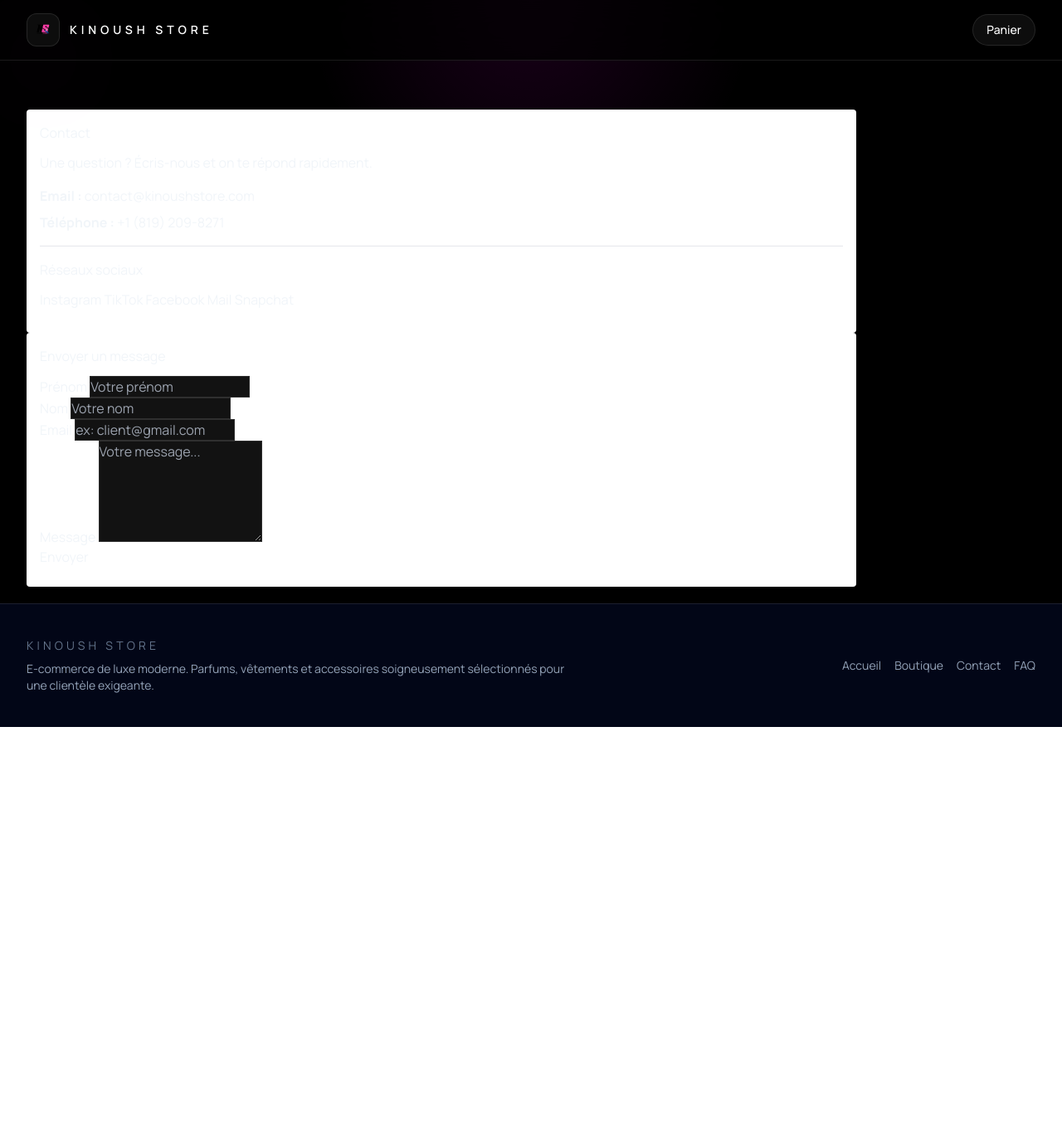
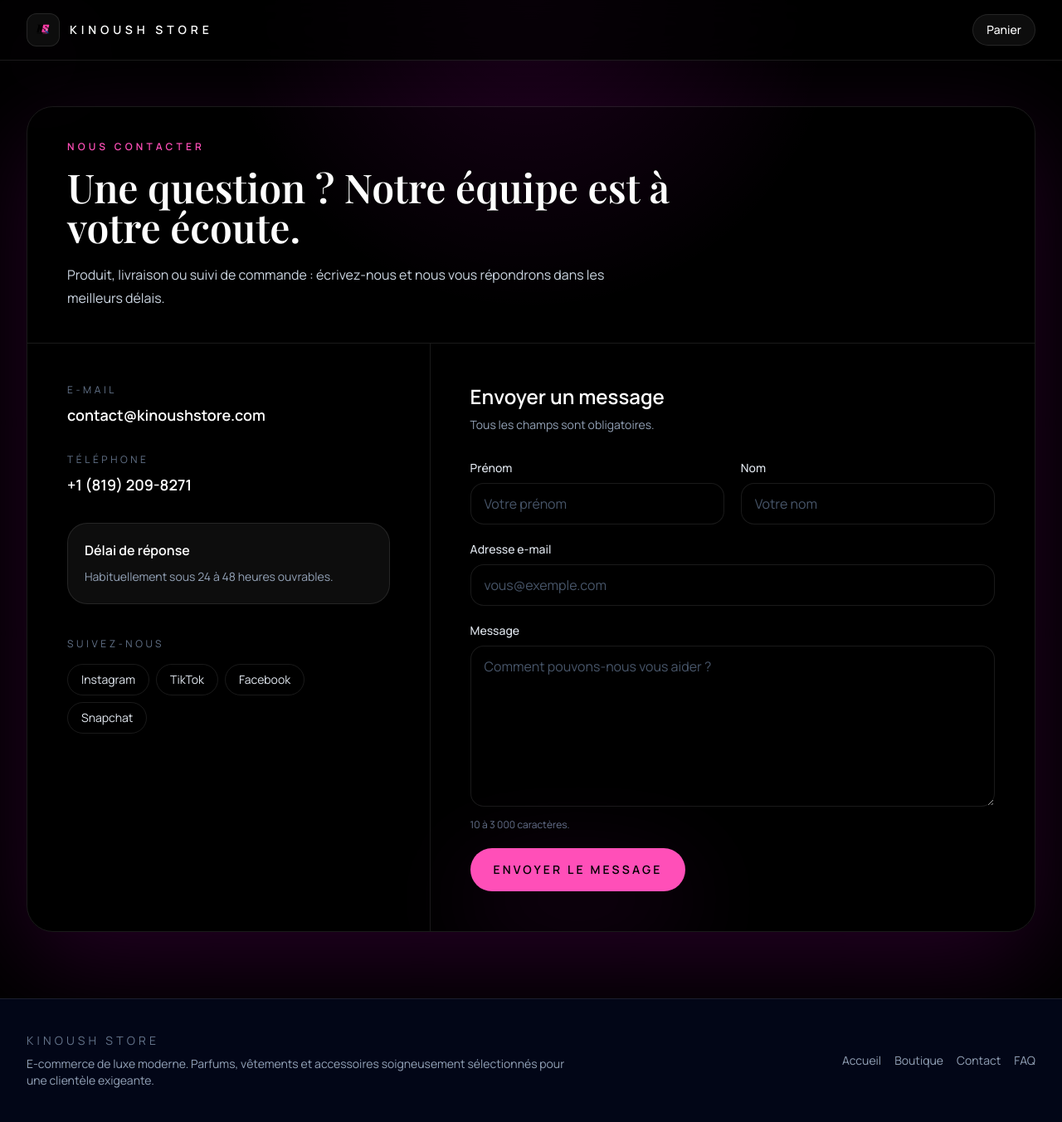
Before and after one commit to Konzopro7/kinoushstore, a Django app: page /contact/ in a window 1280 px wide. Shown: the whole page at 83% size. Before the commit the page ends 876 px from the top, so only its background shows below. Run offline with Django 5.2, Linux system fonts and the light colour scheme; data comes from the database, SQL or seed files in the repository; parts of the project's set-up code (start-up, migrations or seed data) failed here and were passed over.

Commit message:
modernize and secure contact page

```diff
--- a/shop/templates/shop/contact.html
+++ b/shop/templates/shop/contact.html
@@ -1,611 +1,78 @@
 {% extends "core/base.html" %}
-
-
-
-
-
-
-
-{% load static %}
-
-
-
-
-
-
-
 {% block title %}Contact - Kinoush Store{% endblock %}
-{% block meta_description %}Besoin d'aide ? Contactez Kinoush Store pour vos questions sur la boutique, les produits et les commandes.{% endblock %}
+{% block meta_description %}Une question sur un produit ou une commande ? Contactez l’équipe Kinoush Store. Nous vous répondons rapidement.{% endblock %}
 {% block og_title %}Contact - Kinoush Store{% endblock %}
 {% block twitter_title %}Contact - Kinoush Store{% endblock %}
-{% block og_description %}Besoin d'aide ? Contactez Kinoush Store pour vos questions sur la boutique, les produits et les commandes.{% endblock %}
-{% block twitter_description %}Besoin d'aide ? Contactez Kinoush Store pour vos questions sur la boutique, les produits et les commandes.{% endblock %}
-
-
-
-
-
-
-
-
-
-
-
-
-
-
+{% block og_description %}Une question sur un produit ou une commande ? Contactez l’équipe Kinoush Store. Nous vous répondons rapidement.{% endblock %}
+{% block twitter_description %}Une question sur un produit ou une commande ? Contactez l’équipe Kinoush Store. Nous vous répondons rapidement.{% endblock %}
 
 {% block content %}
+<section class="pb-20 pt-4">
+  <div class="overflow-hidden rounded-[2rem] border border-white/10 bg-[radial-gradient(circle_at_top_left,_rgba(255,79,184,0.14),_transparent_38%),_rgba(15,12,17,0.92)] shadow-glow">
+    <div class="border-b border-white/10 px-6 py-10 sm:px-10 lg:px-12">
+      <p class="text-xs font-semibold uppercase tracking-[0.35em] text-accent">Nous contacter</p>
+      <h1 class="mt-4 max-w-3xl font-display text-4xl font-semibold leading-tight text-white sm:text-5xl">Une question ? Notre équipe est à votre écoute.</h1>
+      <p class="mt-5 max-w-2xl text-base leading-7 text-slate-300">Produit, livraison ou suivi de commande : écrivez-nous et nous vous répondrons dans les meilleurs délais.</p>
+    </div>
 
-
-
-
-
-
-
-<section class="py-5 bg-light">
-
-
-
-
-
-
-
-  <div class="container" style="max-width: 1000px;">
-
-
-
-
-
-
-
-    <div class="row g-4 align-items-stretch">
-
-
-
-
-
-
-
-      <div class="col-lg-6">
-
-
-
-
-
-
-
-        <div class="p-4 bg-white rounded shadow-sm h-100">
-
-
-
-
-
-
-
-          <h1 class="h4 mb-3">Contact</h1>
-
-
-
-
-
-
-
-          <p class="text-muted">Une question ? Écris-nous et on te répond rapidement.</p>
-
-
-
-
-
-
-
-
-
-
-
-
-
-
-
-          <div class="mt-4">
-
-
-
-
-
-
-
-            <div class="d-flex align-items-center gap-2 mb-2">
-
-
-
-
-
-
-
-              <strong>Email :</strong>
-
-
-
-
-
-
-
-              <a href="mailto:{{ client_email }}">{{ client_email }}</a>
-
-
-
-
-
-            </div>
-
-
-
-
-
-
-
-            <div class="d-flex align-items-center gap-2 mb-2">
-
-
-
-
-
-
-
-              <strong>Téléphone :</strong>
-
-
-
-
-
-
-
-              <a href="tel:+18192098271">+1 (819) 209-8271</a>
-
-
-
-
-
-
-
-            </div>
-
-
-
-
-
-
-
+    <div class="grid lg:grid-cols-[0.8fr_1.2fr]">
+      <aside class="border-b border-white/10 p-6 sm:p-10 lg:border-b-0 lg:border-r lg:p-12" aria-label="Coordonnées">
+        <div class="space-y-8">
+          <div>
+            <p class="text-xs uppercase tracking-[0.3em] text-slate-500">E-mail</p>
+            <a href="mailto:{{ client_email }}" class="mt-2 block break-all text-lg font-semibold text-white transition hover:text-accent">{{ client_email }}</a>
           </div>
-
-
-
-
-
-
-
-
-
-
-
-
-
-
-
-          <hr class="my-4">
-
-
-
-
-
-
-
-
-
-
-
-
-
-
-
-          <h6 class="mb-3">Réseaux sociaux</h6>
-
-
-
-
-
-
-
-          <div class="d-flex flex-wrap gap-3">
-
-
-
-
-
-
-
-            <a class="btn btn-outline-dark btn-sm" href="https://www.instagram.com/beckkassethiam?igsh=ZTNna2hkZ3piYWJn&utm_source=qr" target="_blank">Instagram</a>
-
-
-
-
-
-
-
-            <a class="btn btn-outline-dark btn-sm" href="https://www.tiktok.com/@niki4five?_r=1&_t=ZS-91UHhMrZpVC" target="_blank">TikTok</a>
-
-
-
-
-
-
-
-            <a class="btn btn-outline-dark btn-sm" href="https://www.facebook.com/share/19CaR8VwqN/?mibextid=wwXIfr" target="_blank">Facebook</a>
-
-
-
-
-
-
-
-            <a class="btn btn-outline-dark btn-sm" href="mailto:{{ client_email }}">Mail</a>
-
-
-
-
-
-            <a class="btn btn-outline-dark btn-sm" href="https://snapchat.com/t/0WbpiaLX" target="_blank">Snapchat</a>
-
-
-
-
-
-
-
+          <div>
+            <p class="text-xs uppercase tracking-[0.3em] text-slate-500">Téléphone</p>
+            <a href="tel:{{ client_phone|cut:' '|cut:'('|cut:')'|cut:'-' }}" class="mt-2 block text-lg font-semibold text-white transition hover:text-accent">{{ client_phone }}</a>
           </div>
-
-
-
-
-
-
-
-
-
-
-
-
-
-
-
-          <p class="small text-muted mt-3 mb-0">
-
-
-
-
-
-
-
-          </p>
-
-
-
-
-
-
-
+          <div class="rounded-3xl border border-white/10 bg-white/5 p-5">
+            <p class="font-semibold text-white">Délai de réponse</p>
+            <p class="mt-2 text-sm leading-6 text-slate-400">Habituellement sous 24 à 48 heures ouvrables.</p>
+          </div>
         </div>
 
+        <div class="mt-10">
+          <p class="text-xs uppercase tracking-[0.3em] text-slate-500">Suivez-nous</p>
+          <div class="mt-4 flex flex-wrap gap-2">
+            <a href="https://www.instagram.com/beckkassethiam" target="_blank" rel="noopener noreferrer" class="rounded-full border border-white/10 px-4 py-2 text-sm text-slate-200 transition hover:border-accent hover:text-accent">Instagram</a>
+            <a href="https://www.tiktok.com/@niki4five" target="_blank" rel="noopener noreferrer" class="rounded-full border border-white/10 px-4 py-2 text-sm text-slate-200 transition hover:border-accent hover:text-accent">TikTok</a>
+            <a href="https://www.facebook.com/share/19CaR8VwqN/" target="_blank" rel="noopener noreferrer" class="rounded-full border border-white/10 px-4 py-2 text-sm text-slate-200 transition hover:border-accent hover:text-accent">Facebook</a>
+            <a href="https://snapchat.com/t/0WbpiaLX" target="_blank" rel="noopener noreferrer" class="rounded-full border border-white/10 px-4 py-2 text-sm text-slate-200 transition hover:border-accent hover:text-accent">Snapchat</a>
+          </div>
+        </div>
+      </aside>
 
+      <div class="p-6 sm:p-10 lg:p-12">
+        <h2 class="text-2xl font-semibold text-white">Envoyer un message</h2>
+        <p class="mt-2 text-sm text-slate-400">Tous les champs sont obligatoires.</p>
 
-
-
-
-
+        <form method="post" action="{% url 'shop:contact' %}" class="mt-8 space-y-5">
+          {% csrf_token %}
+          <div class="hidden" aria-hidden="true"><label for="website">Site web</label><input id="website" name="website" type="text" tabindex="-1" autocomplete="off"></div>
+          <div class="grid gap-5 sm:grid-cols-2">
+            <div>
+              <label for="first_name" class="mb-2 block text-sm font-medium text-slate-200">Prénom</label>
+              <input id="first_name" name="first_name" type="text" value="{{ form_data.first_name|default:'' }}" maxlength="100" autocomplete="given-name" required class="w-full rounded-2xl border-white/10 bg-black/40 px-4 py-3 text-white placeholder:text-slate-600 focus:border-accent" placeholder="Votre prénom">
+            </div>
+            <div>
+              <label for="last_name" class="mb-2 block text-sm font-medium text-slate-200">Nom</label>
+              <input id="last_name" name="last_name" type="text" value="{{ form_data.last_name|default:'' }}" maxlength="100" autocomplete="family-name" required class="w-full rounded-2xl border-white/10 bg-black/40 px-4 py-3 text-white placeholder:text-slate-600 focus:border-accent" placeholder="Votre nom">
+            </div>
+          </div>
+          <div>
+            <label for="email" class="mb-2 block text-sm font-medium text-slate-200">Adresse e-mail</label>
+            <input id="email" name="email" type="email" value="{{ form_data.email|default:'' }}" maxlength="254" autocomplete="email" inputmode="email" required class="w-full rounded-2xl border-white/10 bg-black/40 px-4 py-3 text-white placeholder:text-slate-600 focus:border-accent" placeholder="vous@exemple.com">
+          </div>
+          <div>
+            <label for="message" class="mb-2 block text-sm font-medium text-slate-200">Message</label>
+            <textarea id="message" name="message" rows="7" minlength="10" maxlength="3000" required class="w-full resize-y rounded-2xl border-white/10 bg-black/40 px-4 py-3 text-white placeholder:text-slate-600 focus:border-accent" placeholder="Comment pouvons-nous vous aider ?">{{ form_data.message|default:'' }}</textarea>
+            <p class="mt-2 text-xs text-slate-500">10 à 3 000 caractères.</p>
+          </div>
+          <button type="submit" class="inline-flex w-full items-center justify-center rounded-full bg-accent px-7 py-4 text-sm font-semibold uppercase tracking-[0.22em] text-black shadow-glow transition hover:bg-accentDark hover:text-white sm:w-auto">Envoyer le message</button>
+        </form>
       </div>
-
-
-
-
-
-
-
-
-
-
-
-
-
-
-
-      <div class="col-lg-6">
-
-
-
-
-
-
-
-        <div class="p-4 bg-white rounded shadow-sm h-100">
-
-
-
-
-
-
-
-          <h2 class="h5 mb-3">Envoyer un message</h2>
-
-
-
-
-
-
-
-          <form method="post" action="{% url 'shop:contact' %}">
-            {% csrf_token %}
-
-
-
-
-
-
-
-            <div class="row g-3">
-
-
-
-
-
-
-
-              <div class="col-md-6">
-
-
-
-
-
-
-
-                <label class="form-label">Prénom</label>
-
-
-
-
-
-
-
-                <input class="form-control" type="text" name="first_name" placeholder="Votre prénom" required>
-
-
-
-
-
-
-
-              </div>
-
-
-
-
-
-
-
-              <div class="col-md-6">
-
-
-
-
-
-
-
-                <label class="form-label">Nom</label>
-
-
-
-
-
-
-
-                <input class="form-control" type="text" name="last_name" placeholder="Votre nom" required>
-
-
-
-
-
-
-
-              </div>
-
-
-
-
-
-
-
-              <div class="col-12">
-
-
-
-
-
-
-
-                <label class="form-label">Email</label>
-
-
-
-
-
-
-
-                <input class="form-control" type="email" name="email" placeholder="ex: client@gmail.com" required>
-
-
-
-
-
-
-
-              </div>
-
-
-
-
-
-
-
-              <div class="col-12">
-
-
-
-
-
-
-
-                <label class="form-label">Message</label>
-
-
-
-
-
-
-
-                <textarea class="form-control" rows="5" name="message" placeholder="Votre message..." required></textarea>
-
-
-
-
-
-
-
-              </div>
-
-
-
-
-
-
-
-              <div class="col-12">
-
-
-
-
-
-
-
-                <button class="btn btn-dark w-100" type="submit">
-
-
-
-
-
-
-
-                  Envoyer
-
-
-
-
-
-
-
-                </button>
-
-
-
-
-
-
-
-                <p class="small text-muted mt-2 mb-0">
-
-
-
-
-
-
-
-                </p>
-
-
-
-
-
-
-
-              </div>
-
-
-
-
-
-
-
-            </div>
-
-
-
-
-
-
-
-          </form>
-
-
-
-
-
-
-
-        </div>
-
-
-
-
-
-
-
-      </div>
-
-
-
-
-
-
-
-
-
-
-
-
-
-
-
     </div>
-
-
-
-
-
-
-
   </div>
-
-
-
-
-
-
-
 </section>
-
-
-
-
-
-
-
 {% endblock %}
--- a/shop/views.py
+++ b/shop/views.py
@@ -3170,16 +3170,39 @@ def contact(request):
         or "contact@kinoushstore.com"
     )
     client_phone = "+1 (819) 209-8271"
+    form_data = {}
 
     if request.method == "POST":
         first_name = request.POST.get("first_name", "").strip()
         last_name = request.POST.get("last_name", "").strip()
         email = request.POST.get("email", "").strip()
         message = request.POST.get("message", "").strip()
-
+        form_data = {
+            "first_name": first_name,
+            "last_name": last_name,
+            "email": email,
+            "message": message,
+        }
+
+        if request.POST.get("website", "").strip():
+            return redirect("shop:contact")
         if not all([first_name, last_name, email, message]):
             messages.error(request, "Veuillez remplir tous les champs.")
+        elif len(first_name) > 100 or len(last_name) > 100 or len(message) > 3000:
+            messages.error(request, "Un ou plusieurs champs dépassent la longueur autorisée.")
+        elif len(message) < 10:
+            messages.error(request, "Votre message doit contenir au moins 10 caractères.")
         else:
+            try:
+                validate_email(email)
+            except ValidationError:
+                messages.error(request, "Veuillez saisir une adresse e-mail valide.")
+                return render(request, "shop/contact.html", {
+                    "client_email": client_email,
+                    "client_phone": client_phone,
+                    "form_data": form_data,
+                })
+
             subject = f"Nouveau message - {first_name} {last_name}"
             body = (
                 f"Nom: {first_name} {last_name}\n"
@@ -3188,20 +3211,15 @@ def contact(request):
             )
             try:
                 from_email = settings.EMAIL_HOST_USER or settings.DEFAULT_FROM_EMAIL or client_email
-                try:
-                    validate_email(email)
-                    reply_to = [email]
-                except ValidationError:
-                    reply_to = []
                 msg = EmailMessage(
                     subject=subject,
                     body=body,
                     from_email=from_email,
                     to=[client_email],
-                    reply_to=reply_to,
+                    reply_to=[email],
                 )
                 msg.send(fail_silently=False)
-                messages.success(request, "Merci ! Votre message a ete envoye.")
+                messages.success(request, "Merci ! Votre message a été envoyé.")
                 return redirect("shop:contact")
             except Exception:
                 logger.exception(
@@ -3212,10 +3230,11 @@ def contact(request):
                 )
                 messages.error(
                     request,
-                    "Impossible d'envoyer le message pour le moment. Reessayez plus tard.",
+                    "Impossible d'envoyer le message pour le moment. Réessayez plus tard.",
                 )
 
     return render(request, "shop/contact.html", {
         "client_email": client_email,
         "client_phone": client_phone,
+        "form_data": form_data,
     })
```
Also changed, not shown: shop/tests.py (+40 -0 lines), shop/static/css/tailwind.css.
